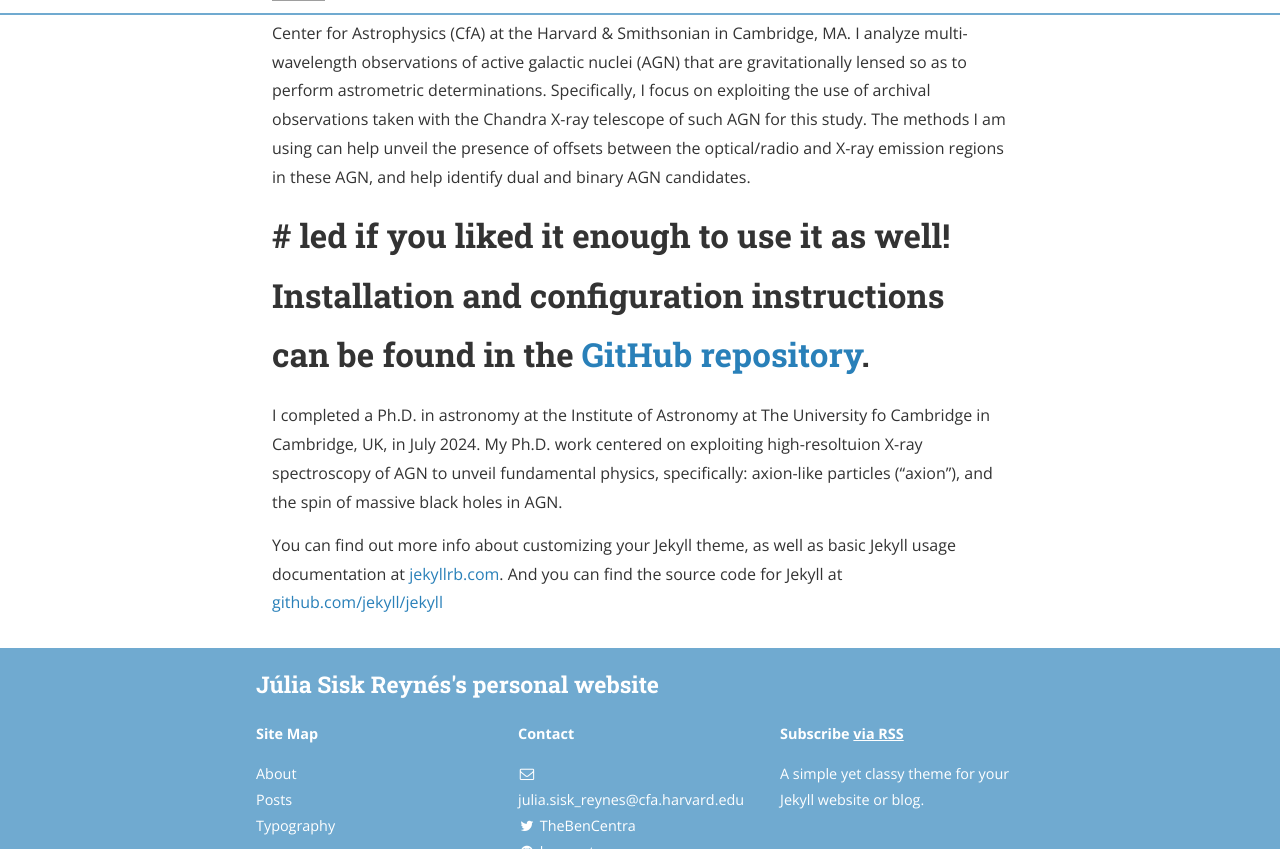
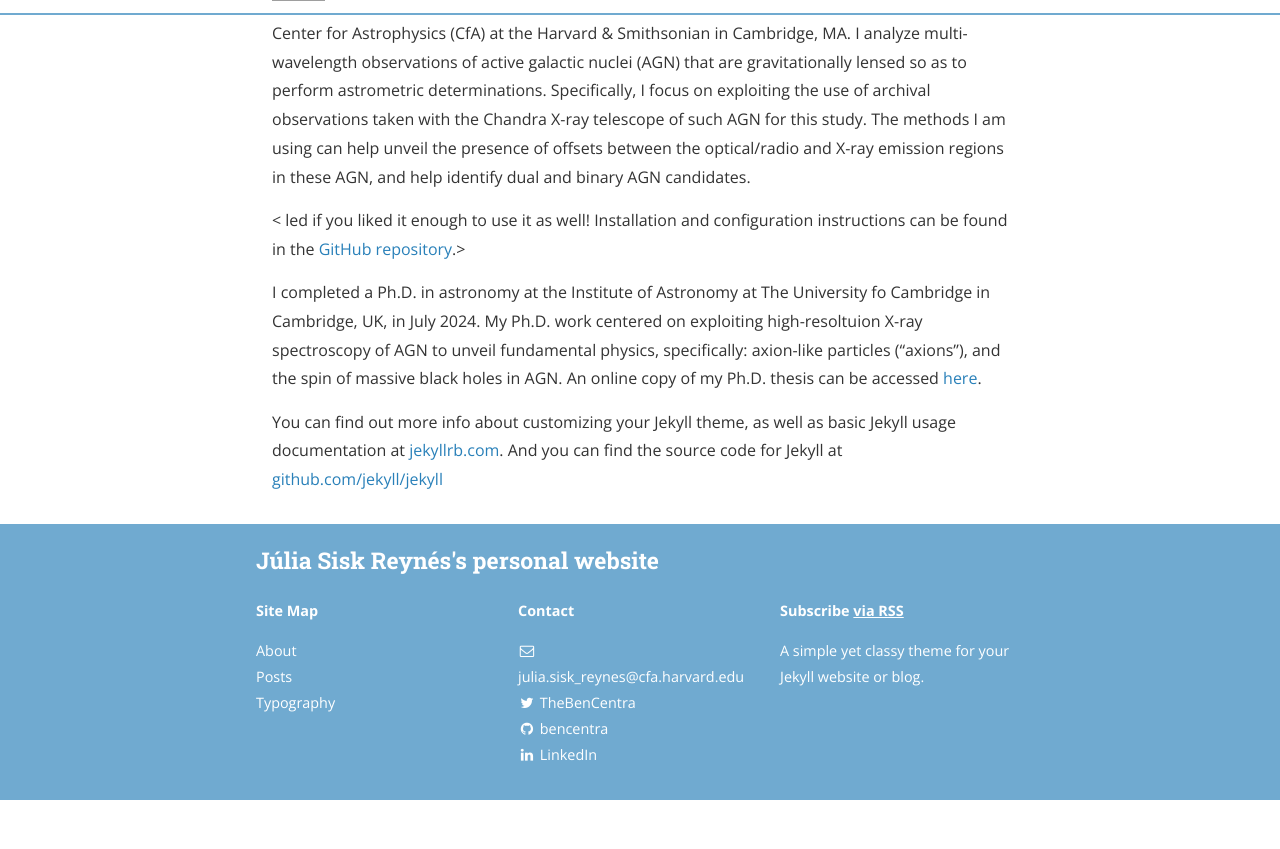
Before and after one commit to jsiskreynes-astro/jsiskreynes-astro.github.io, a Jekyll site: the page built from index.md, in a window 1280 px wide and 900 px high, scrolled down 438 px, cut to the strip 51-900 px from the top of the window. Built offline with Jekyll 4.4.1, drawn with Linux system fonts in a browser that asks for light colours; nearby versions of some CDN libraries; after the commit the page ends 1289 px from its top, so only the background shows below that; grey boxes are pictures that could not be loaded.

Commit message:
Changed index.md

```diff
--- a/index.md
+++ b/index.md
@@ -9,9 +9,9 @@ main_nav: true
 
 Welcome! I am an astronomer and, as of September 2024, a postdoctoral research fellow at the Center for Astrophysics (CfA) at the Harvard & Smithsonian in Cambridge, MA. I analyze multi-wavelength observations of active galactic nuclei (AGN) that are gravitationally lensed so as to perform astrometric determinations. Specifically, I focus on exploiting the use of archival observations taken with the Chandra X-ray telescope of such AGN for this study. The methods I am using can help unveil the presence of offsets between the optical/radio and X-ray emission regions in these AGN, and help identify dual and binary AGN candidates.
 
-# # led if you liked it enough to use it as well! Installation and configuration instructions can be found in the [GitHub repository](https://github.com/bencentra/centrarium).
+< led if you liked it enough to use it as well! Installation and configuration instructions can be found in the [GitHub repository](https://github.com/bencentra/centrarium).>
 
-I completed a Ph.D. in astronomy at the Institute of Astronomy at The University fo Cambridge in Cambridge, UK, in July 2024. My Ph.D. work centered on exploiting high-resoltuion X-ray spectroscopy of AGN to unveil fundamental physics, specifically: axion-like particles ("axion"), and the spin of massive black holes in AGN.
+I completed a Ph.D. in astronomy at the Institute of Astronomy at The University fo Cambridge in Cambridge, UK, in July 2024. My Ph.D. work centered on exploiting high-resoltuion X-ray spectroscopy of AGN to unveil fundamental physics, specifically: axion-like particles ("axions"), and the spin of massive black holes in AGN. An online copy of my Ph.D. thesis can be accessed [here](https://www.repository.cam.ac.uk/items/73316b31-4841-4c8f-a1f4-5a6c6fcb0735).
 
 You can find out more info about customizing your Jekyll theme, as well as basic Jekyll usage documentation at [jekyllrb.com](http://jekyllrb.com/). And you can find the source code for Jekyll at [github.com/jekyll/jekyll](https://github.com/jekyll/jekyll)
 
```
